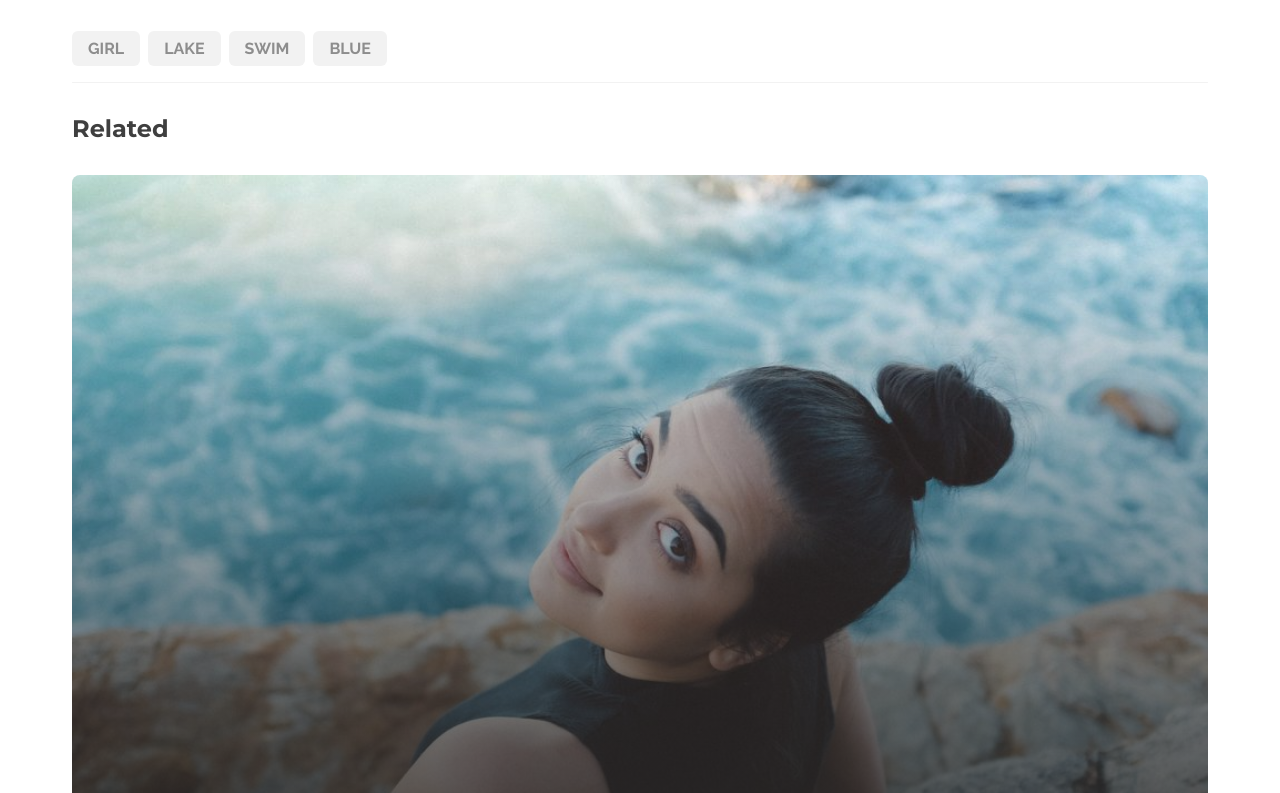
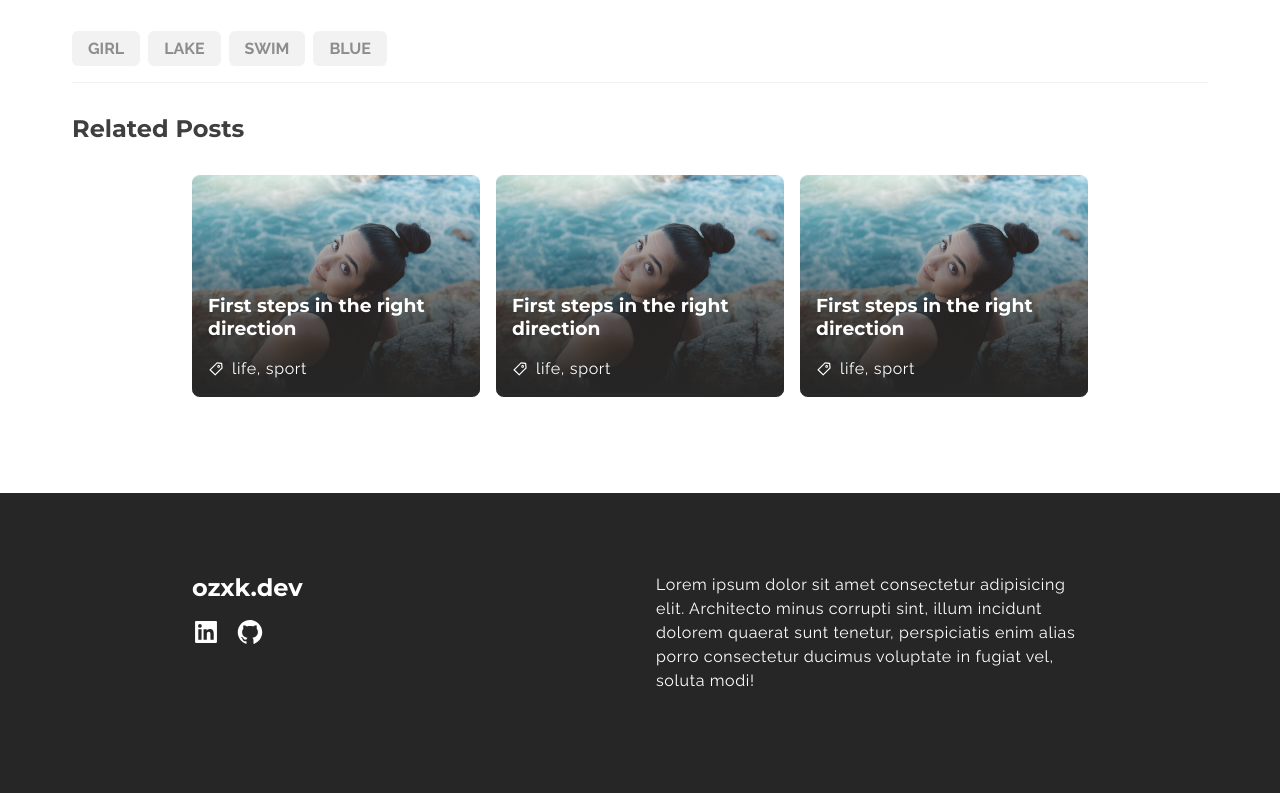
Before and after one commit to Ouzx/ozxkdev, a Next.js app: page /post in a window 1280 px wide. Shown: the part 1427-2220 px from the top of the page. Built offline with nearby package versions, Linux system fonts and the light colour scheme.

Commit message:
related post

```diff
--- a/src/app/post/Components/Related/Card/Card.module.scss
+++ b/src/app/post/Components/Related/Card/Card.module.scss
@@ -1,10 +1,11 @@
 @use "../../../../rounded.scss" as *;
-
+@use "../../../../globals.scss" as *;
 .card {
   display: grid;
   grid-template-areas: "stack";
   color: white;
   @extend %xl;
+  width: 18rem;
   .img_wrapper {
     grid-area: stack;
     width: 100%;
@@ -42,14 +43,13 @@
 
   h3 {
     margin-bottom: 1rem;
-    text-indent: 1rem;
+    padding-left: 1rem;
   }
 
   .category_wrapper {
     display: flex;
     padding-left: 1rem;
     align-items: center;
-
     margin-bottom: 1rem;
   }
 
@@ -58,6 +58,7 @@
   }
 
   p {
+    margin: 0;
     color: #fff;
   }
 }
--- a/src/app/post/Components/Related/Related.module.scss
+++ b/src/app/post/Components/Related/Related.module.scss
@@ -0,0 +1,7 @@
+.related {
+  display: flex;
+  gap: 1rem;
+  flex-wrap: wrap;
+  align-items: center;
+  justify-content: center;
+}
--- a/src/app/post/Components/Related/Related.tsx
+++ b/src/app/post/Components/Related/Related.tsx
@@ -5,6 +5,8 @@ const Related = () => {
   return (
     <div className={styles.related}>
       <Card />
+      <Card />
+      <Card />
     </div>
   );
 };
--- a/src/app/post/page.tsx
+++ b/src/app/post/page.tsx
@@ -47,7 +47,7 @@ const page = () => {
       <Tags />
       <div className={styles.seperator} />
 
-      <h2>Related</h2>
+      <h2>Related Posts</h2>
       <Related />
     </div>
   );
```
